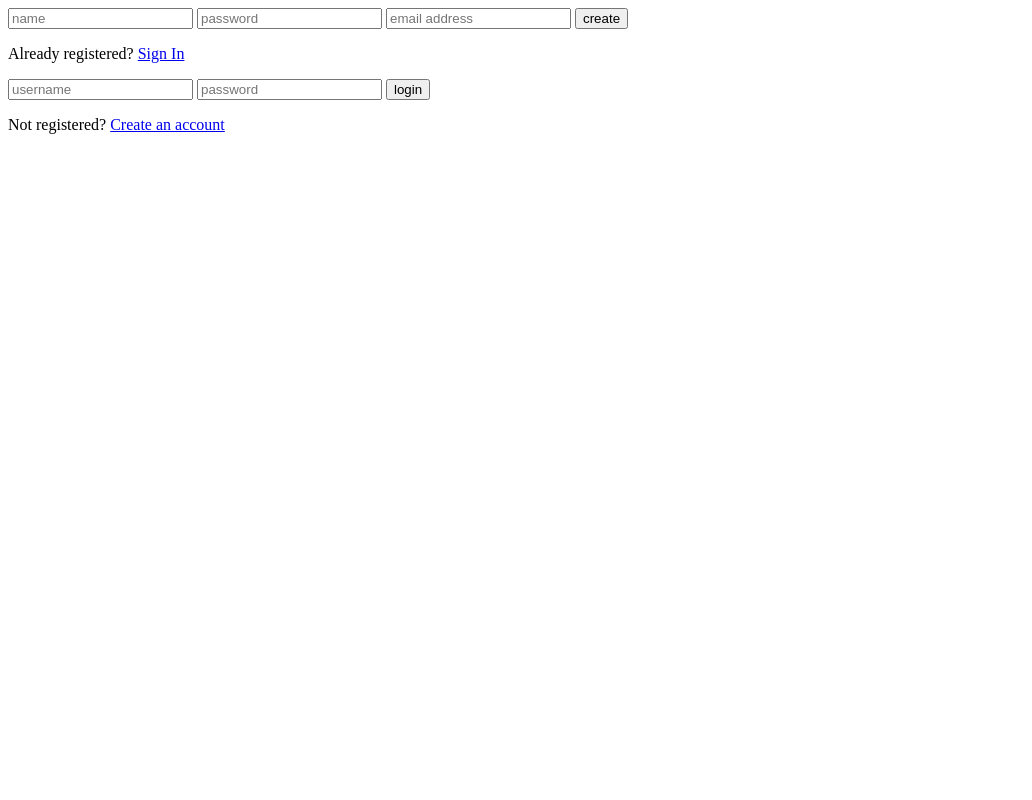
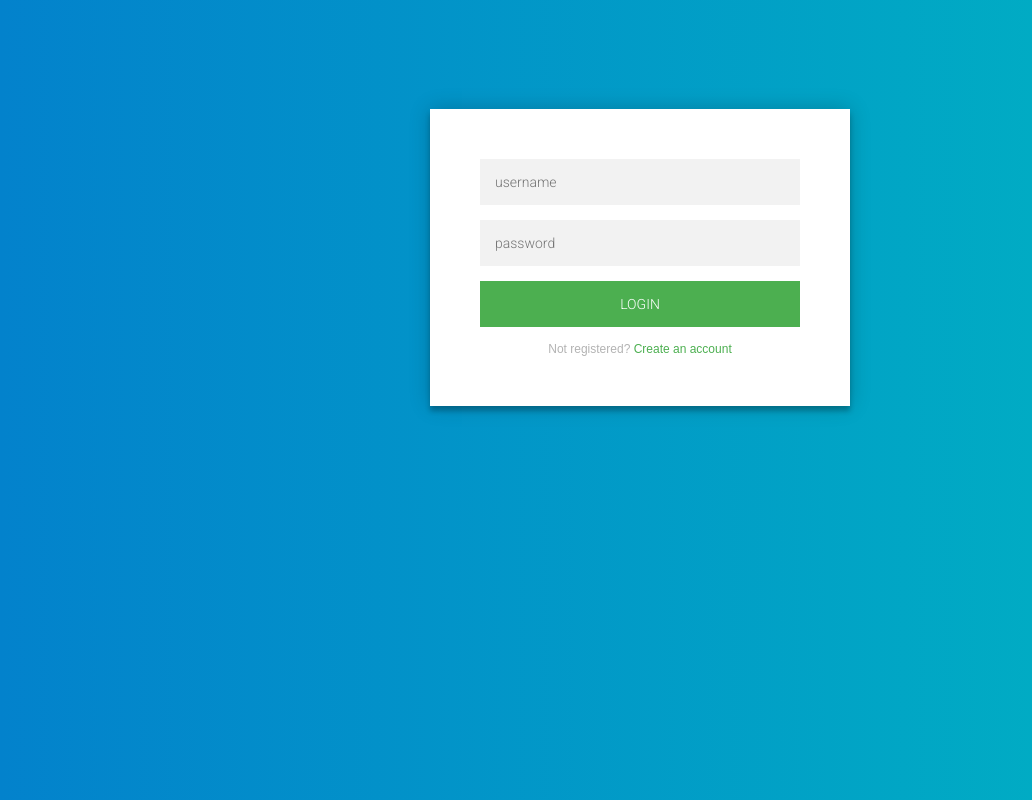
Before and after one commit to sahilmorchi/careerrocket, a PHP site: page /public/secondPage.html in a window 1280 px wide. Shown: the whole page, without its empty margins (0-1032 px from the left). Run offline with PHP 8.4, Linux system fonts and the light colour scheme.

Commit message:
added login page
-

```diff
--- a/sass/sections/_login.scss
+++ b/css/login.css
@@ -1,7 +1,9 @@
+
+
 @import url(https://fonts.googleapis.com/css?family=Roboto:300);
 
 .login-page {
-  width: 360px;
+  width: 420px;
   padding: 8% 0 0;
   margin: auto;
 }
@@ -9,9 +11,9 @@
   position: relative;
   z-index: 1;
   background: #FFFFFF;
-  max-width: 360px;
+  max-width: 1000px;
   margin: 0 auto 100px;
-  padding: 45px;
+  padding: 50px;
   text-align: center;
   box-shadow: 0 0 20px 0 rgba(0, 0, 0, 0.2), 0 5px 5px 0 rgba(0, 0, 0, 0.24);
 }
@@ -89,12 +91,21 @@
   color: #EF3B3A;
 }
 body {
-  background: #76b852; /* fallback for old browsers */
-  background: -webkit-linear-gradient(right, #76b852, #8DC26F);
-  background: -moz-linear-gradient(right, #76b852, #8DC26F);
-  background: -o-linear-gradient(right, #76b852, #8DC26F);
-  background: linear-gradient(to left, #76b852, #8DC26F);
-  font-family: "Roboto", sans-serif;
-  -webkit-font-smoothing: antialiased;
-  -moz-osx-font-smoothing: grayscale;
+    /* background: linear-gradient(to right bottom, rgba(0, 182, 195, 0.829),rgb(3, 130, 204));
+    background-size: cover;
+    background-position: center;
+    color: #777;
+    background-repeat: no-repeat;
+    width: 100%;
+    height: auto;
+    font-family: 'Roboto', 'Comfortaa'; */
+
+ background: #00b5c2; /* fallback for old browsers */
+ background: -webkit-linear-gradient(right, #00b5c2, #0382cc);
+ background: -moz-linear-gradient(right, #00b5c2, #0382cc);
+ background: -o-linear-gradient(right, #00b5c2, #0382cc);
+ background: linear-gradient(to left, #00b5c2, #0382cc);
+ font-family: “Roboto”, sans-serif;
+ -webkit-font-smoothing: antialiased;
+ -moz-osx-font-smoothing: grayscale;
 }
--- a/css/style.css
+++ b/css/style.css
@@ -1,3 +1,4 @@
+@import url(https://fonts.googleapis.com/css?family=Roboto:300);
 .navbar-custom {
   background-color: transparent; }
 
--- a/public/secondPage.html
+++ b/public/secondPage.html
@@ -1,3 +1,21 @@
+<!DOCTYPE html>
+<!--[if lt IE 7]>      <html class="no-js lt-ie9 lt-ie8 lt-ie7"> <![endif]-->
+<!--[if IE 7]>         <html class="no-js lt-ie9 lt-ie8"> <![endif]-->
+<!--[if IE 8]>         <html class="no-js lt-ie9"> <![endif]-->
+<!--[if gt IE 8]><!--> <html class="no-js"> <!--<![endif]-->
+  <head>
+    <meta charset="utf-8">
+    <meta http-equiv="X-UA-Compatible" content="IE=edge">
+    <title></title>
+    <meta name="description" content="">
+    <meta name="viewport" content="width=device-width, initial-scale=1">
+    <link rel="stylesheet" href="../css/login.css">
+  </head>
+  <body>
+    <!--[if lt IE 7]>
+      <p class="browsehappy">You are using an <strong>outdated</strong> browser. Please <a href="#">upgrade your browser</a> to improve your experience.</p>
+    <![endif]-->
+
     <div class="login-page">
       <div class="form">
         <form class="register-form">
@@ -15,3 +33,7 @@
         </form>
       </div>
     </div>
+
+    <script src="" async defer></script>
+  </body>
+</html>
```
Lines whose indentation alone changed are shown as unchanged.
